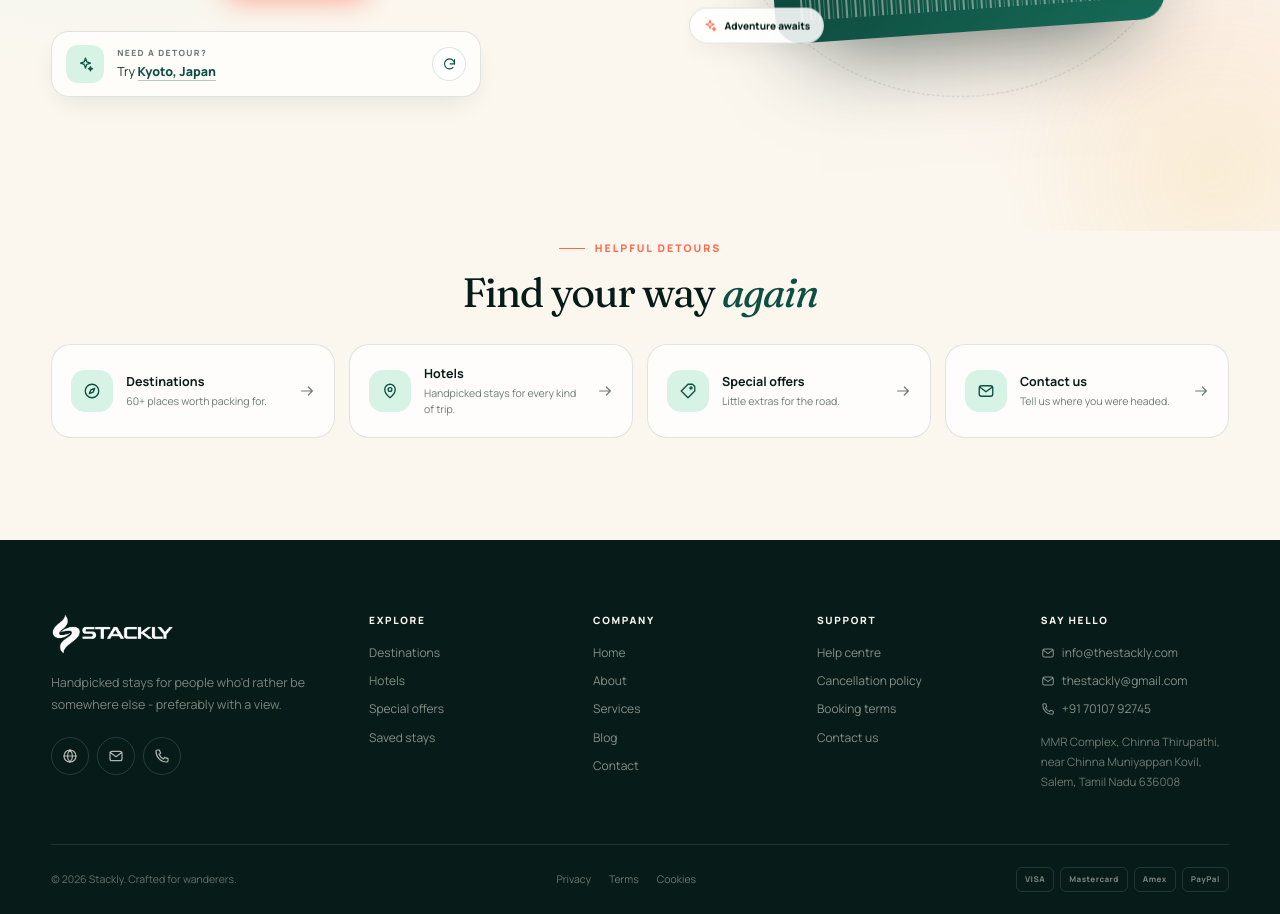
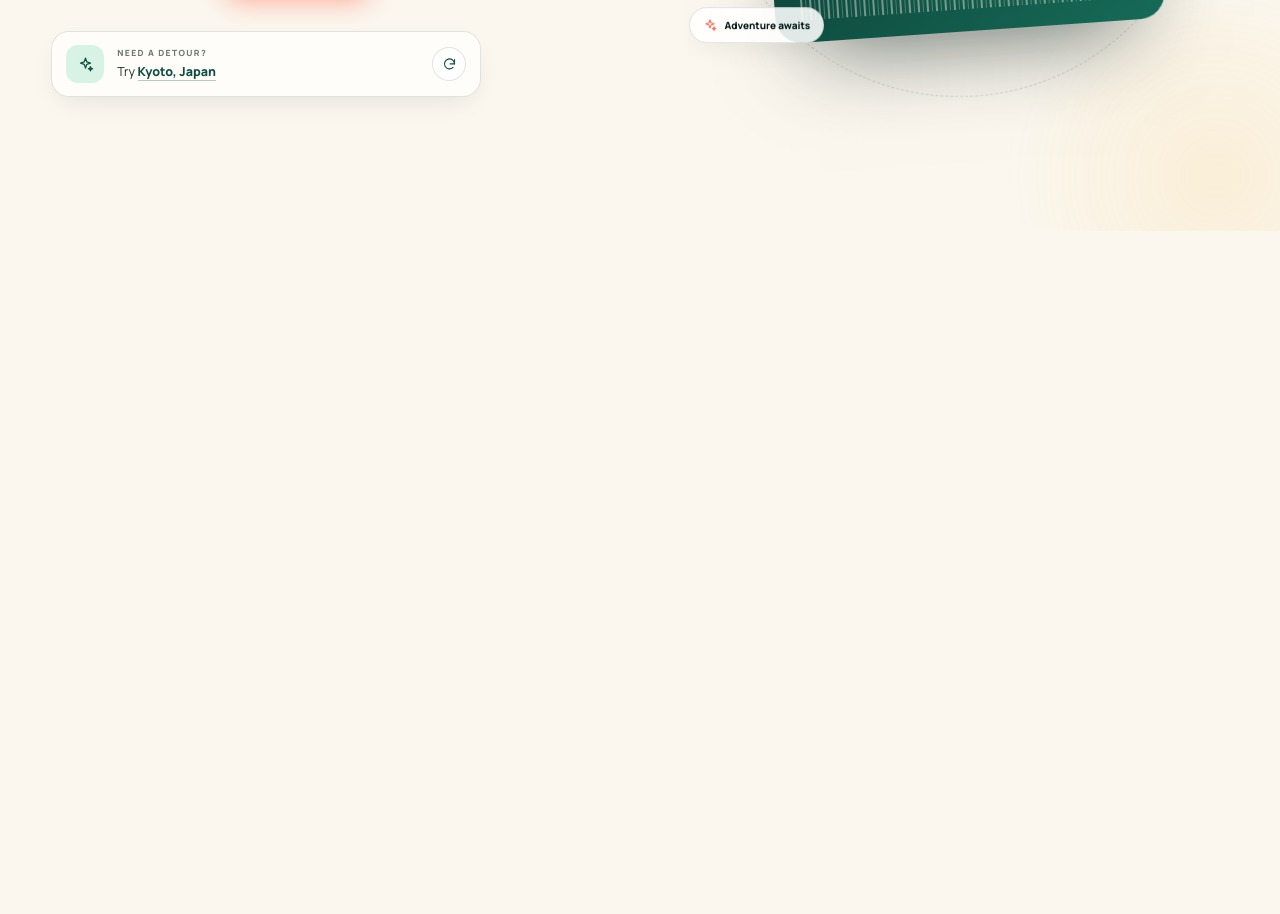
Before and after one commit to harishraja4077/Travel-Booking, a plain HTML site: page 404.html in a window 1280 px wide. Shown: the part 643-1557 px from the top of the page. After the commit the page ends 874 px from the top, so only its background shows below. Drawn offline with Linux system fonts and the light colour scheme.

Commit message:
Add files via upload

```diff
--- a/404.html
+++ b/404.html
@@ -55,22 +55,8 @@
         <button class="nav-close" id="navClose" type="button" aria-label="Close menu">
           <svg class="icon"><use href="#icon-close"></use></svg>
         </button>
-        <a href="index.html" class="nav-link">Home</a>
-        <a href="index.html#why-us" class="nav-link">About</a>
-        <a href="index.html#hotels" class="nav-link">Services</a>
-        <a href="index.html#testimonials" class="nav-link">Blog</a>
-        <a href="#contact" class="nav-link">Contact</a>
-        <div class="nav-mobile-cta">
-          <a href="404.html" class="btn btn-primary">Login <svg class="icon"><use href="#icon-arrow-right"></use></svg></a>
-        </div>
-      </nav>
+       </nav>
 
-      <div class="header-actions">
-        <a href="404.html" class="btn btn-dark btn-sm header-cta">Login</a>
-        <button class="nav-toggle" id="navToggle" type="button" aria-label="Open menu" aria-expanded="false" aria-controls="primaryNav">
-          <span></span><span></span><span></span>
-        </button>
-      </div>
     </div>
   </header>
   <div class="nav-overlay" id="navOverlay"></div>
@@ -138,97 +124,8 @@
       </div>
     </section>
 
-    <section class="error-links" aria-labelledby="detourTitle">
-      <div class="container">
-        <div class="error-links-head">
-          <span class="eyebrow">Helpful detours</span>
-          <h2 id="detourTitle">Find your way <em>again</em></h2>
-        </div>
-
-        <div class="error-link-grid">
-          <a href="index.html#destinations" class="error-link-card">
-            <span class="error-link-icon"><svg class="icon"><use href="#icon-compass"></use></svg></span>
-            <span><strong>Destinations</strong><small>60+ places worth packing for.</small></span>
-            <svg class="icon error-link-arrow"><use href="#icon-arrow-right"></use></svg>
-          </a>
-          <a href="index.html#hotels" class="error-link-card">
-            <span class="error-link-icon"><svg class="icon"><use href="#icon-pin"></use></svg></span>
-            <span><strong>Hotels</strong><small>Handpicked stays for every kind of trip.</small></span>
-            <svg class="icon error-link-arrow"><use href="#icon-arrow-right"></use></svg>
-          </a>
-          <a href="index.html#offers" class="error-link-card">
-            <span class="error-link-icon"><svg class="icon"><use href="#icon-tag"></use></svg></span>
-            <span><strong>Special offers</strong><small>Little extras for the road.</small></span>
-            <svg class="icon error-link-arrow"><use href="#icon-arrow-right"></use></svg>
-          </a>
-          <a href="mailto:info@thestackly.com" class="error-link-card">
-            <span class="error-link-icon"><svg class="icon"><use href="#icon-mail"></use></svg></span>
-            <span><strong>Contact us</strong><small>Tell us where you were headed.</small></span>
-            <svg class="icon error-link-arrow"><use href="#icon-arrow-right"></use></svg>
-          </a>
-        </div>
-      </div>
-    </section>
   </main>
 
-  <footer class="site-footer" id="contact">
-    <div class="container footer-grid">
-      <div class="footer-brand">
-        <a href="index.html" class="brand brand-light" aria-label="Stackly home">
-          <img src="Assets/logo.webp" alt="Stackly" class="brand-logo">
-        </a>
-        <p>Handpicked stays for people who'd rather be somewhere else - preferably with a view.</p>
-        <div class="socials">
-          <a href="404.html" aria-label="Instagram"><svg class="icon"><use href="#icon-globe"></use></svg></a>
-          <a href="mailto:info@thestackly.com" aria-label="Email us"><svg class="icon"><use href="#icon-mail"></use></svg></a>
-          <a href="tel:+917010792745" aria-label="Call us"><svg class="icon"><use href="#icon-phone"></use></svg></a>
-        </div>
-      </div>
-
-      <div class="footer-col">
-        <h4>Explore</h4>
-        <a href="404.html">Destinations</a>
-        <a href="404.html">Hotels</a>
-        <a href="404.html">Special offers</a>
-        <a href="404.html">Saved stays</a>
-      </div>
-
-      <div class="footer-col">
-        <h4>Company</h4>
-        <a href="index.html">Home</a>
-        <a href="index.html#why-us">About</a>
-        <a href="index.html#hotels">Services</a>
-        <a href="index.html#testimonials">Blog</a>
-        <a href="#contact">Contact</a>
-      </div>
-
-      <div class="footer-col">
-        <h4>Support</h4>
-        <a href="404.html">Help centre</a>
-        <a href="404.html">Cancellation policy</a>
-        <a href="404.html">Booking terms</a>
-        <a href="404.html">Contact us</a>
-      </div>
-
-      <div class="footer-col footer-contact">
-        <h4>Say hello</h4>
-        <a href="mailto:info@thestackly.com"><svg class="icon"><use href="#icon-mail"></use></svg> info@thestackly.com</a>
-        <a href="mailto:thestackly@gmail.com"><svg class="icon"><use href="#icon-mail"></use></svg> thestackly@gmail.com</a>
-        <a href="tel:+917010792745"><svg class="icon"><use href="#icon-phone"></use></svg> +91 70107 92745</a>
-        <p>MMR Complex, Chinna Thirupathi,<br>near Chinna Muniyappan Kovil,<br>Salem, Tamil Nadu 636008</p>
-      </div>
-    </div>
-
-    <div class="container footer-bottom">
-      <p>© <span id="year">2026</span> Stackly. Crafted for wanderers.</p>
-      <div class="footer-legal">
-        <a href="404.html">Privacy</a>
-        <a href="404.html">Terms</a>
-        <a href="404.html">Cookies</a>
-      </div>
-      <div class="payment-pills"><span>VISA</span><span>Mastercard</span><span>Amex</span><span>PayPal</span></div>
-    </div>
-  </footer>
 
   <script src="js/404.js" defer></script>
 </body>
--- a/css/style.css
+++ b/css/style.css
@@ -1074,7 +1074,8 @@ dd {
 
 .traveller-popover {
   position: absolute;
-  top: calc(100% + 16px);
+  top: auto;
+  bottom: calc(100% + 16px);
   right: 0;
   z-index: 60;
   width: 300px;
```
